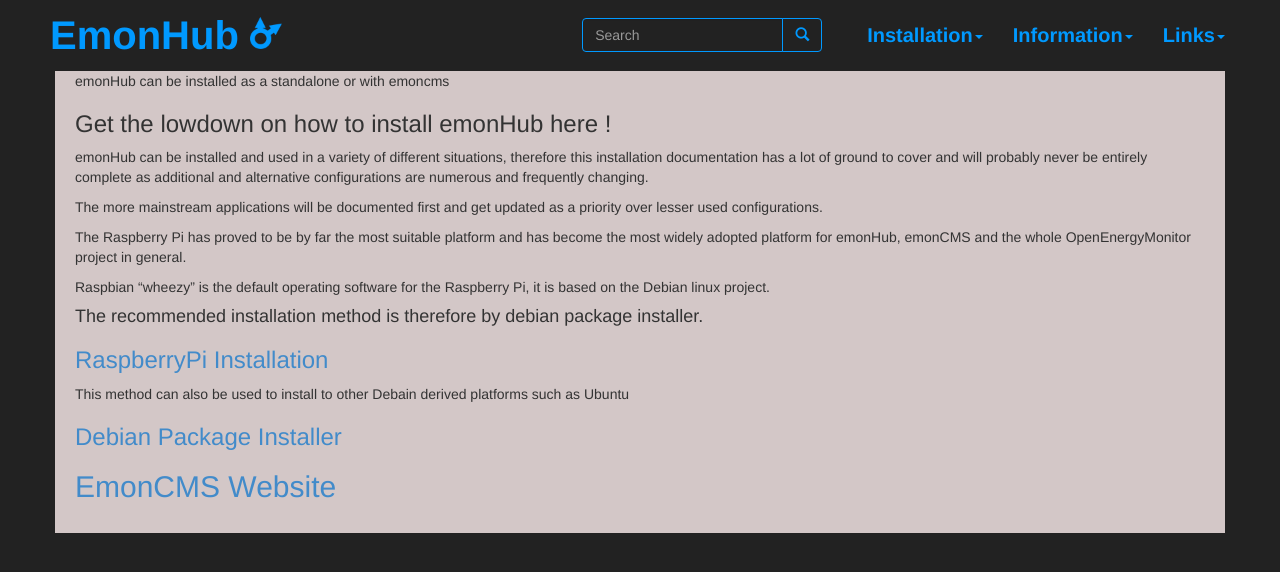
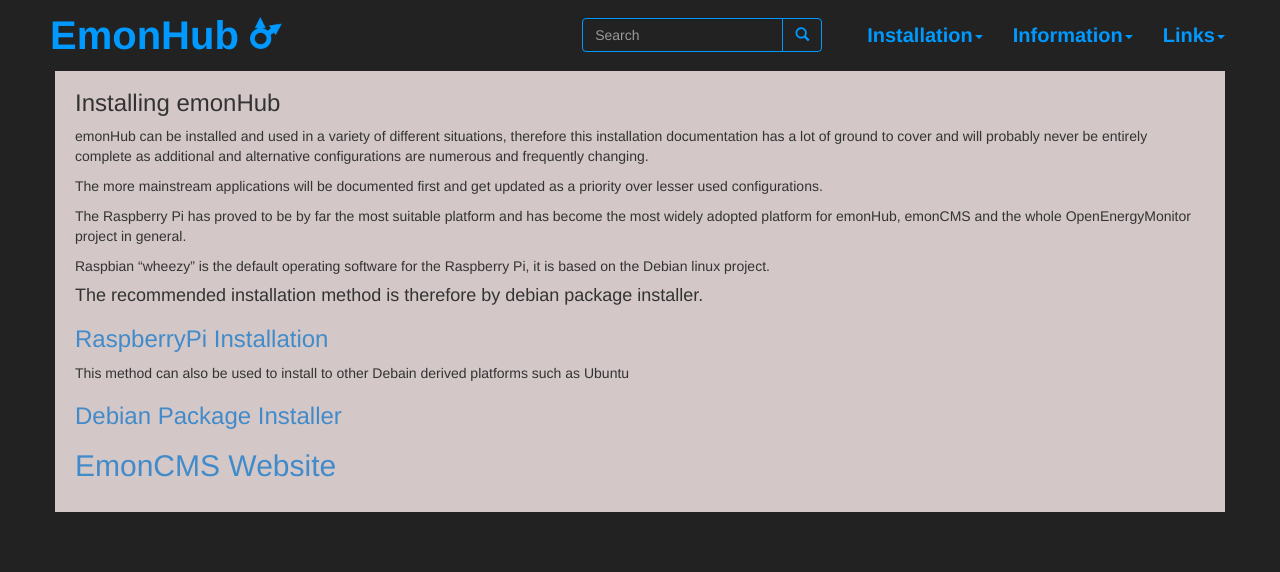
Before and after one commit to otherWIP/otherwip.github.io, a Jekyll site: the page built from documentation/install/index.md, in a window 1280 px wide. Shown: the top 572 px of the page. Built offline with Jekyll 4.4.1, drawn with Linux system fonts in a browser that asks for light colours; nearby versions of some CDN libraries.

Commit message:
Update index.md

```diff
--- a/documentation/install/index.md
+++ b/documentation/install/index.md
@@ -8,10 +8,8 @@ js: index
 ---
 
 
-emonHub can be installed as a standalone or with emoncms
 
-
-###Get the lowdown on how to install emonHub here !
+###Installing emonHub
 
 emonHub can be installed and used in a variety of different situations, therefore this installation documentation has a lot of ground to cover and will probably never be entirely complete as additional and alternative configurations are numerous and frequently changing.
 
```
